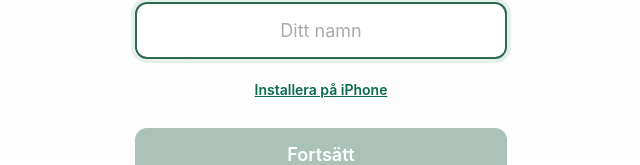
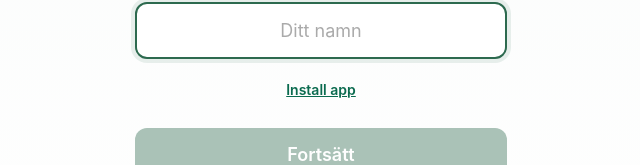
Before and after one commit to Liminiseducation/grus-och-gras, a React (Vite) app: page /setup in a window 1280 px wide. Shown: the part 459-624 px from the top of the page, without its empty margins (319-959 px from the left). Built offline with nearby package versions, Linux system fonts and the light colour scheme; no server answers; the database is empty.

Commit message:
Update install app text and modal

```diff
--- a/src/components/InstallHelpOverlay.tsx
+++ b/src/components/InstallHelpOverlay.tsx
@@ -15,16 +15,17 @@ export default function InstallHelpOverlay({ onClose }: Props) {
   return (
     <div className="install-help-backdrop" role="dialog" aria-modal="true" aria-label="Install help">
       <div className="install-help-card">
-        <h3>Installera på iPhone</h3>
-        <p>Öppna i Safari → tryck på dela‑ikonen → välj «Lägg till på hemskärmen».</p>
-        <div style={{display:'flex', alignItems:'center', gap:8, marginTop:8}}>
-          <svg width="32" height="32" viewBox="0 0 24 24" fill="none" xmlns="http://www.w3.org/2000/svg" aria-hidden>
-            <path d="M12 3v10" stroke="#0b6b4f" strokeWidth="1.6" strokeLinecap="round" strokeLinejoin="round"/>
-            <path d="M8 7l4-4 4 4" stroke="#0b6b4f" strokeWidth="1.6" strokeLinecap="round" strokeLinejoin="round"/>
-            <rect x="4" y="11" width="16" height="9" rx="2" stroke="#0b6b4f" strokeWidth="1.6"/>
-          </svg>
-          <div style={{fontSize:13, color:'#333'}}>Tryck på dela‑ikonen (fyrkant med uppåtpil) i Safari och välj «Lägg till på hemskärmen».</div>
+        <h3>Installera appen</h3>
+        <div style={{textAlign:'left', marginBottom:8}}>
+          <strong>iPhone (Safari)</strong>
+          <div style={{fontSize:13, color:'#333'}}>Tryck på dela-ikonen (fyrkant med pil uppåt) och välj 'Lägg till på hemskärmen'.</div>
         </div>
+
+        <div style={{textAlign:'left', marginBottom:8}}>
+          <strong>Chrome (dator eller Android)</strong>
+          <div style={{fontSize:13, color:'#333'}}>Använd installera-ikonen i adressfältet eller välj 'Installera app' i webbläsarens meny.</div>
+        </div>
+
         <div className="install-help-actions">
           <button className="install-help-close" onClick={onClose}>Stäng</button>
         </div>
--- a/src/pages/UserSetupPage.css
+++ b/src/pages/UserSetupPage.css
@@ -62,7 +62,11 @@
   text-decoration: underline;
   cursor: pointer;
   padding: 6px 0;
-  align-self: center;
+  display: block;
+  width: 100%;
+  text-align: center;
+  align-self: stretch;
+  background: transparent;
 }
 
 .install-inline-link:focus { outline: 2px solid rgba(11,107,79,0.12); border-radius: 6px }
--- a/src/pages/UserSetupPage.tsx
+++ b/src/pages/UserSetupPage.tsx
@@ -64,8 +64,14 @@ export default function UserSetupPage() {
                   required
                 />
 
-                <button type="button" className="install-inline-link" onClick={() => setShowInstallHelp(true)}>
-                  Installera på iPhone
+                <button
+                  id="install-app-link"
+                  type="button"
+                  className="install-inline-link"
+                  onClick={() => setShowInstallHelp(true)}
+                  aria-label="Install app help"
+                >
+                  Install app
                 </button>
 
                 <button
```
